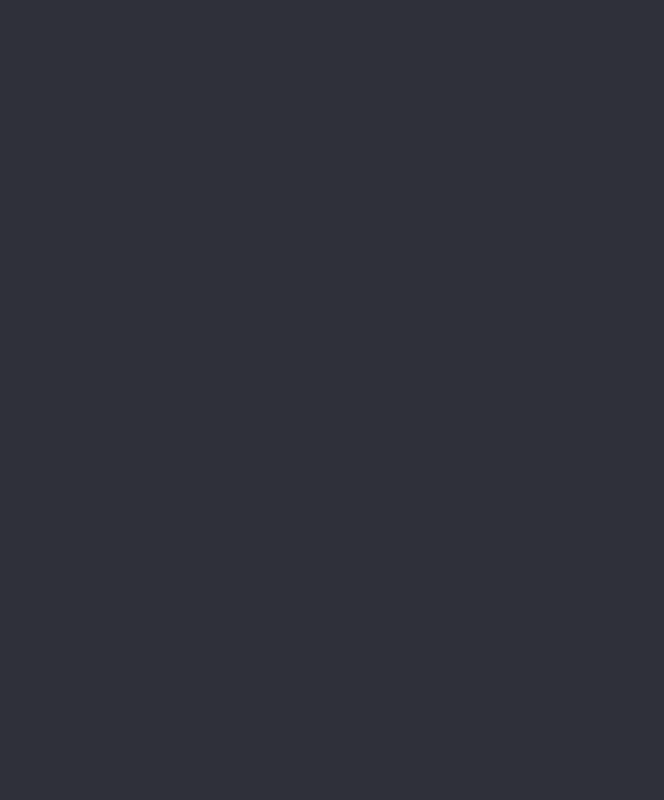
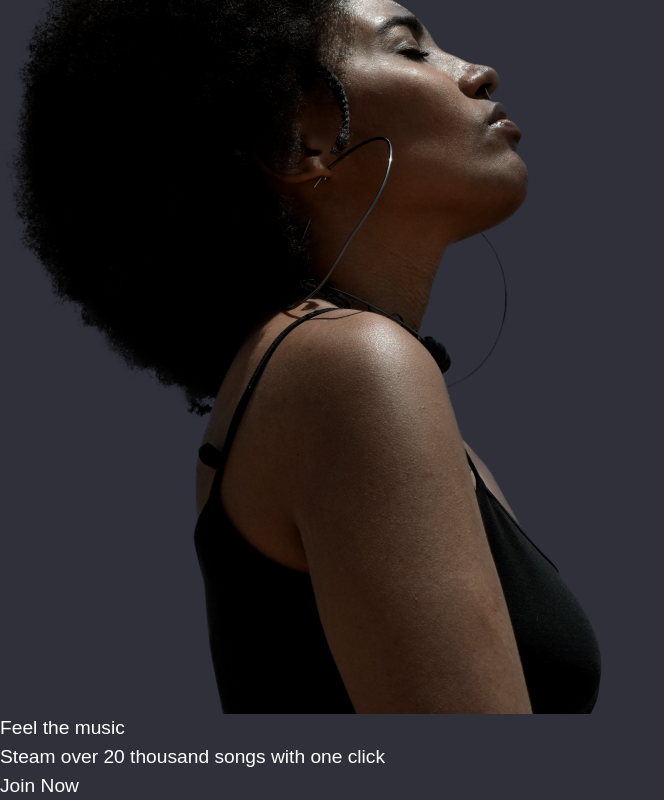
Before and after one commit to Nuclea88/SoundWave, a React (Vite) app: page / in a window 1280 px wide. Shown: the part 227-1027 px from the top of the page, without its empty margins (0-664 px from the left). Before the commit the page ends 800 px from the top, so only its background shows below. Built offline with nearby package versions, Linux system fonts and the light colour scheme.

Commit message:
feat: homepage basic html

```diff
--- a/src/pages/Home.jsx
+++ b/src/pages/Home.jsx
@@ -1,6 +1,17 @@
+import { Link } from "react-router";
+
 const Home =() => {
     return (
-        <h1>Home</h1>
+        <section >
+            <div>
+                <img src="/images/landing-page-girl.png" />
+            </div>
+            <div>
+                <h1>Feel the music</h1>
+                <p>Steam over 20 thousand songs with one click</p>
+                <Link to="/join">Join Now</Link>
+            </div>
+        </section>
     )
 }
 export default Home;
```
